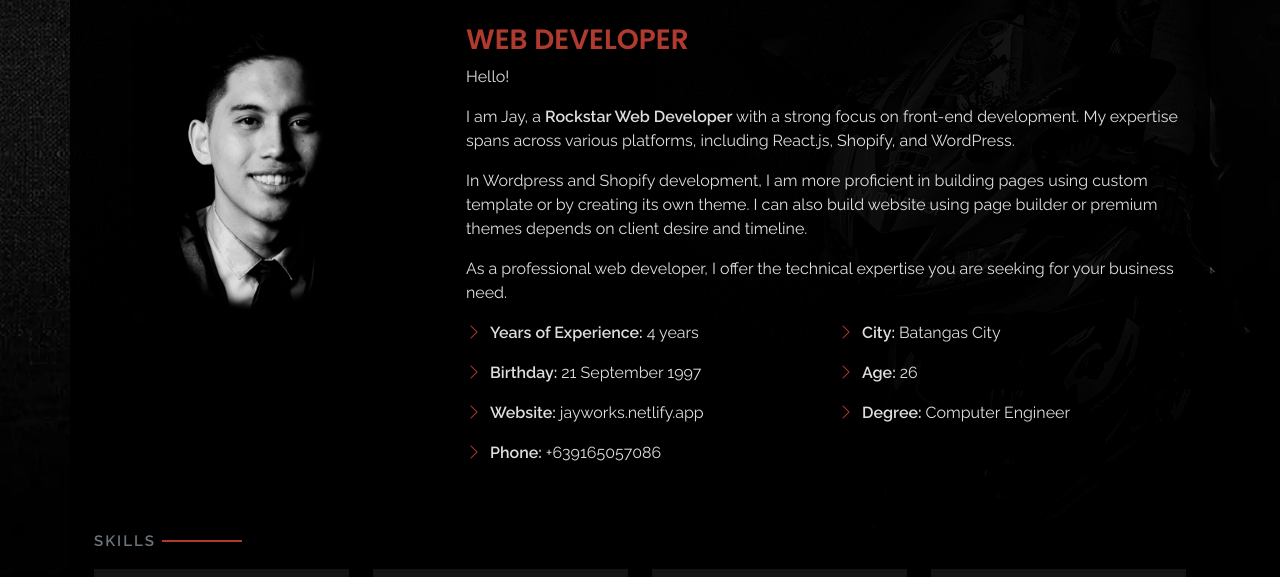
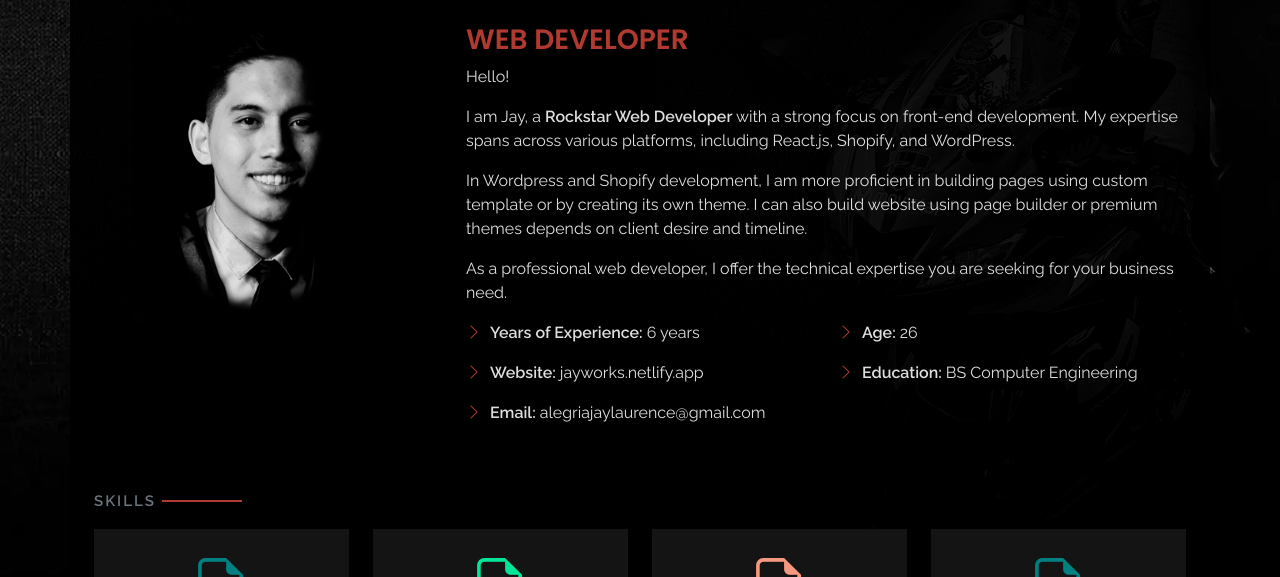
Before and after one commit to JayAlegria/Portfolio, a Gatsby site: page / in a window 1280 px wide. Both pictures are taken after a click on the link "About". Shown: the part 223-800 px from the top of the page. Built offline with nearby package versions, Linux system fonts and the light colour scheme; Gatsby itself is replaced by a stand-in of ours.

Commit message:
update details

```diff
--- a/package.json
+++ b/package.json
@@ -18,6 +18,8 @@
     "@types/react": "18.2.77",
     "@types/react-dom": "18.2.25",
     "@types/react-helmet": "6.1.11",
+    "ajv": "^8.17.1",
+    "ajv-keywords": "^5.1.0",
     "bootstrap": "5.3.3",
     "bootstrap-icons": "1.11.3",
     "classnames": "2.5.1",
--- a/src/components/about/AboutConfig.ts
+++ b/src/components/about/AboutConfig.ts
@@ -1,19 +1,11 @@
 export const AboutMe = [
   {
     title: 'Years of Experience',
-    description: '4 years',
-  },
-  {
-    title: 'Birthday',
-    description: '21 September 1997',
+    description: `${new Date().getFullYear() - 2019} years`,
   },
   {
     title: 'Website',
     description: 'jayworks.netlify.app',
-  },
-  {
-    title: 'Phone',
-    description: '+639165057086',
   },
   {
     title: 'Email',
@@ -28,8 +20,8 @@ export const AboutMe = [
     description: '26',
   },
   {
-    title: 'Degree',
-    description: 'Computer Engineer',
+    title: 'Education',
+    description: 'BS Computer Engineering',
   },
 ];
 
--- a/src/components/about/AboutIntroDetails.tsx
+++ b/src/components/about/AboutIntroDetails.tsx
@@ -7,12 +7,12 @@ export const AboutIntroDetails: FC = () => {
     <div className="about__intro__details">
       <div className="row">
         <div className="col-lg-6">
-          {AboutMe.slice(0, 4).map((item) => (
+          {AboutMe.slice(0, 3).map((item) => (
             <AboutDetailsItem key={item.title} title={item.title} description={item.description} />
           ))}
         </div>
         <div className="col-lg-6">
-          {AboutMe.slice(5, 9).map((item) => (
+          {AboutMe.slice(4, 9).map((item) => (
             <AboutDetailsItem key={item.title} title={item.title} description={item.description} />
           ))}
         </div>
--- a/src/components/contact/ContactDetails.tsx
+++ b/src/components/contact/ContactDetails.tsx
@@ -7,9 +7,8 @@ const Social = () => {
   return (
     <div className="contact-socials">
       <SocialLink link="https://www.fiverr.com/jaylaurence" icon="bi-fiverr custom-icon s-icon" />
-      <SocialLink link="https://www.facebook.com/pogi.alegria" icon="bi-facebook" />
+      <SocialLink link="https://www.linkedin.com/in/jay-laurence-alegria-1b0354196/" icon="bi-linkedin" />
       <SocialLink link="https://wa.me/+639165057086" icon="bi-whatsapp" />
-      <SocialLink link="https://www.linkedin.com/in/jay-laurence-alegria-1b0354196/" icon="bi-linkedin" />
     </div>
   );
 };
@@ -23,7 +22,6 @@ export const ContactDetails = () => {
       </div>
       <div className="col-lg-6">
         <ContactDetailsItem icon="bi-people" title="Social Profiles" details={<Social />} />
-        <ContactDetailsItem icon="bi-telephone" title="My Contact" details="+639165057086" />
       </div>
     </div>
   );
```
